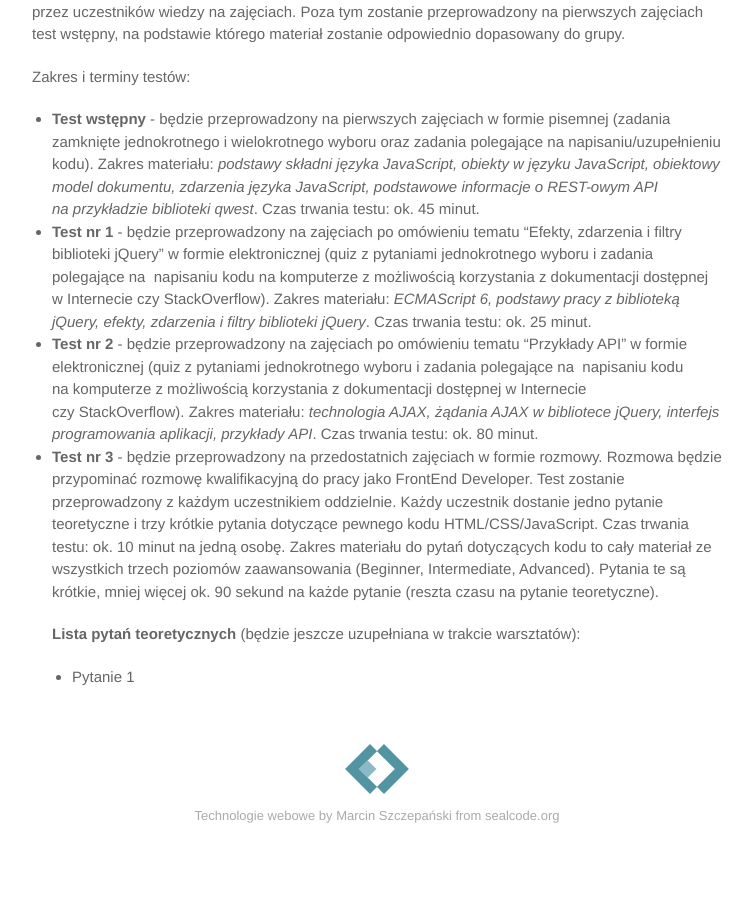
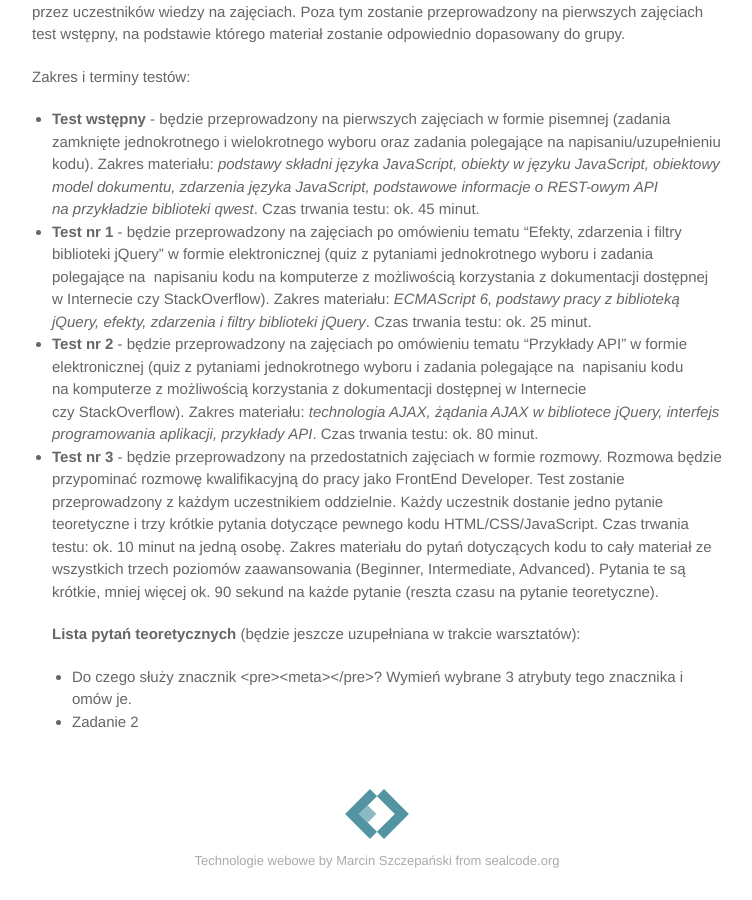
Before and after one commit to marcin-szczepanski/TWE, a Jekyll site: the page built from zajecia/2/informacje.md, in a window 1280 px wide and 900 px high, scrolled down 1007 px. Shown: the whole window, without its empty margins (263-1015 px from the left). Built offline with Jekyll 4.4.1, drawn with Linux system fonts in a browser that asks for light colours; some web fonts are replaced; before the commit the page ends 1862 px from its top, so only the background shows below that.

Commit message:
Update informacje.md

```diff
--- a/zajecia/2/informacje.md
+++ b/zajecia/2/informacje.md
@@ -45,4 +45,5 @@ Zakres i terminy testów:
 Zakres materiału do pytań dotyczących kodu to cały materiał ze wszystkich trzech poziomów zaawansowania (Beginner, Intermediate, Advanced). Pytania te są krótkie, mniej więcej ok. 90 sekund na każde pytanie (reszta czasu na pytanie teoretyczne).
 
 	**Lista pytań teoretycznych** (będzie jeszcze uzupełniana w trakcie warsztatów):
-	* Pytanie 1
+	* Do czego służy znacznik <pre>&lt;meta&gt;</pre>? Wymień wybrane 3 atrybuty tego znacznika i omów je.
+	* Zadanie 2
```
